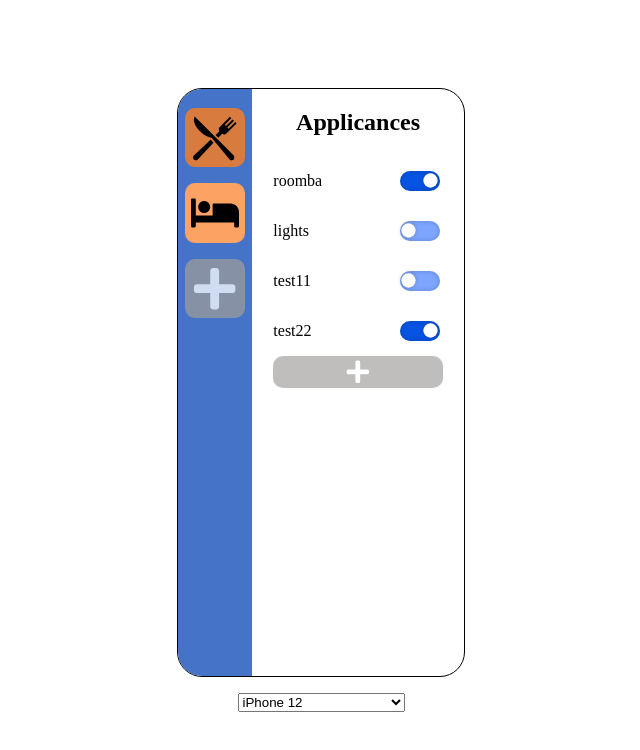
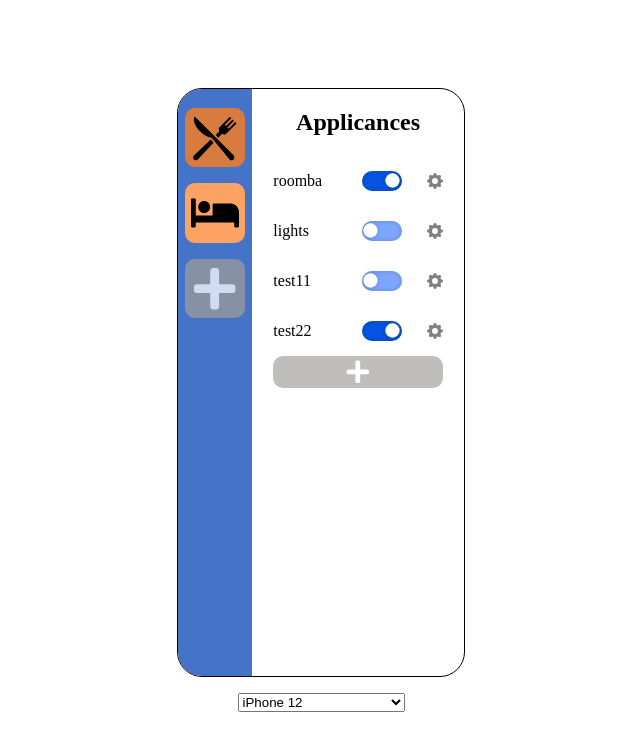
Before and after one commit to JonathanHYYan/Arduino-App-Mobile-Display, a React (Create React App) app: page /main in a window 1280 px wide. Shown: the top 750 px of the page, without its empty margins (319-959 px from the left). Built offline with nearby package versions, Linux system fonts and the light colour scheme.

Commit message:
[SDCWA-18] Add settings gear icon to controls

```diff
--- a/src/Components/Appliance/ApplianceControls.js
+++ b/src/Components/Appliance/ApplianceControls.js
@@ -1,4 +1,11 @@
-import { Appliances, Appliance, AddControl, Plus } from "./ApplianceControlsStyles";
+import {
+  Appliances,
+  Appliance,
+  AddControl,
+  Plus,
+  Gear,
+  Settings,
+} from "./ApplianceControlsStyles";
 import { data } from "../../Assets/data";
 import Toggle from "../Utlity/Toggle";
 
@@ -8,7 +15,10 @@ const ApplianceControls = () => {
       return (
         <Appliance key={name}>
           <p>{name}</p>
-          <Toggle state={obj.appliance.boolean[index]} />
+          <Settings>
+            <Toggle state={obj.appliance.boolean[index]} />
+            <Gear />
+          </Settings>
         </Appliance>
       );
     });
--- a/src/Components/Appliance/ApplianceControlsStyles.js
+++ b/src/Components/Appliance/ApplianceControlsStyles.js
@@ -1,5 +1,6 @@
 import styled from "styled-components";
 import { FaPlus } from "react-icons/fa";
+import { BsFillGearFill } from "react-icons/bs";
 
 export const Appliances = styled.div`
   box-sizing: border-box;
@@ -34,3 +35,14 @@ export const AddControl = styled.div`
   align-items: center;
   margin-bottom: 1em;
 `;
+
+export const Settings = styled.div`
+  display: flex;
+  align-items: center;
+  justify-content: space-between;
+  width: 50%;
+`;
+
+export const Gear = styled(BsFillGearFill)`
+  color: grey;
+`;
```
